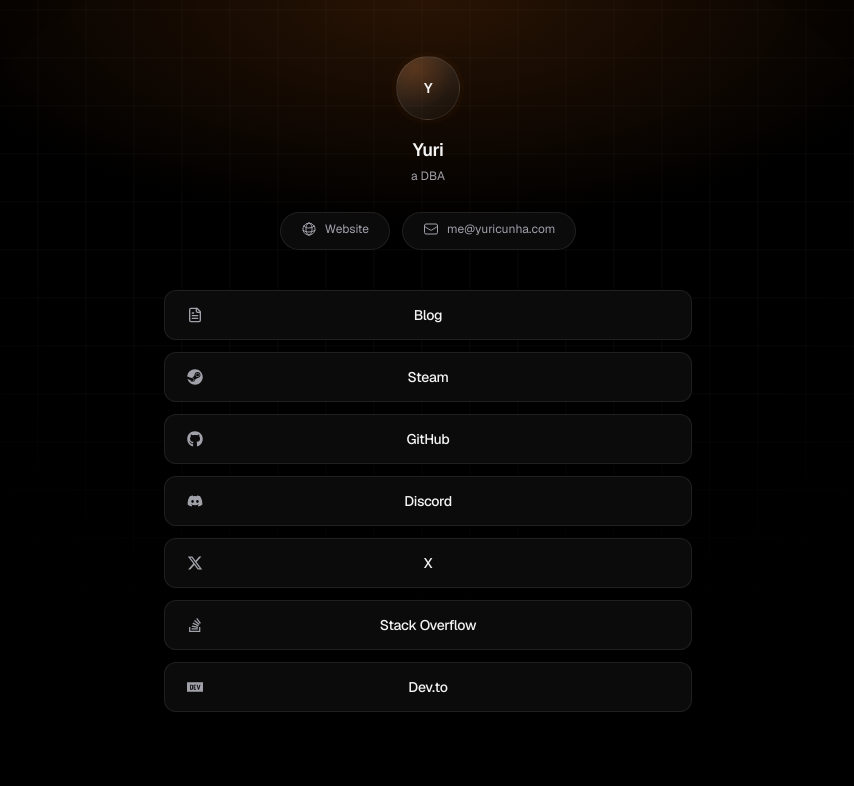
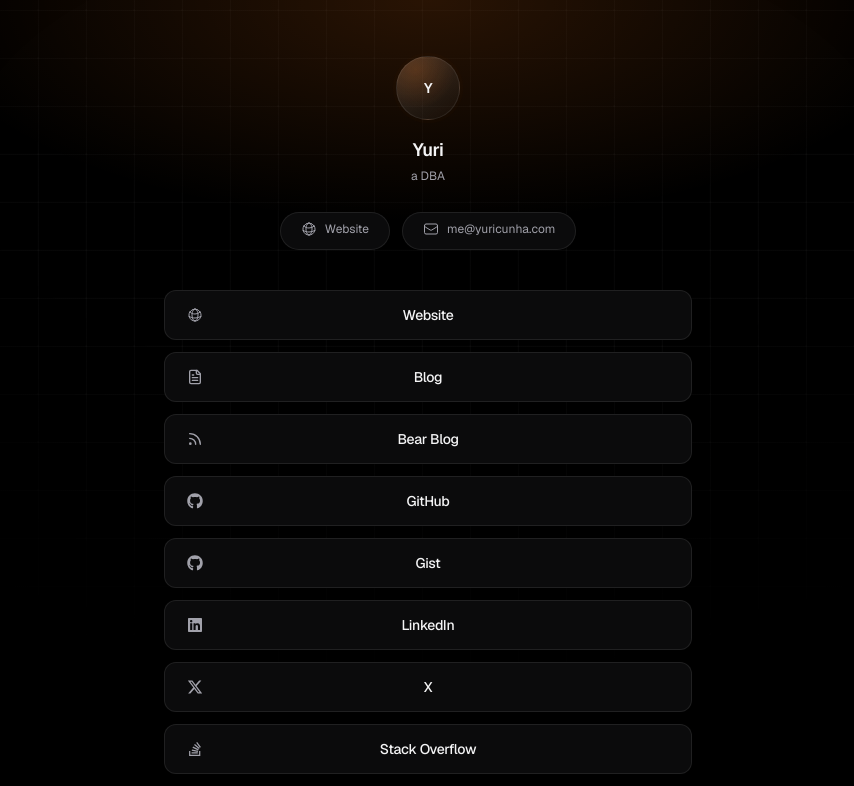
Before and after one commit to isyuricunha/links, a Next.js app: page / in a window 1280 px wide. Shown: the top 786 px of the page, without its empty margins (212-1066 px from the left). Built offline with nearby package versions, Linux system fonts and the light colour scheme.

Commit message:
feat(web): add full social links

```diff
--- a/src/app/page.tsx
+++ b/src/app/page.tsx
@@ -1,66 +1,84 @@
+import type { IconType } from "react-icons";
 import {
   FaDiscord,
   FaGithub,
+  FaHackerNews,
+  FaLinkedin,
+  FaMedium,
+  FaPinterest,
+  FaRedditAlien,
   FaStackOverflow,
   FaSteam,
+  FaTwitch,
 } from "react-icons/fa";
 import { FaXTwitter } from "react-icons/fa6";
-import { SiDevdotto } from "react-icons/si";
-import { HiOutlineEnvelope, HiOutlineGlobeAlt } from "react-icons/hi2";
-import { LuFileText } from "react-icons/lu";
+import { HiOutlineEnvelope, HiOutlineGlobeAlt, HiOutlineShieldCheck } from "react-icons/hi2";
+import { SiDevdotto, SiHuggingface, SiMyanimelist, SiNexusmods } from "react-icons/si";
+import { LuFileText, LuRss } from "react-icons/lu";
 
 export default function Home() {
   type linkItem = {
     label: string;
     href: string;
-    icon: "blog" | "steam" | "github" | "discord" | "x" | "stackoverflow" | "devto";
+    icon: IconType;
+  };
+
+  type pillItem = {
+    label: string;
+    href: string;
+    icon: IconType;
   };
 
   const profile = {
     name: "Yuri",
     subtitle: "a DBA",
     pills: [
-      { label: "Website", href: "https://isyuricunha.com", kind: "website" },
-      { label: "me@yuricunha.com", href: "mailto:me@yuricunha.com", kind: "email" },
+      { label: "Website", href: "https://yuricunha.com", icon: HiOutlineGlobeAlt },
+      { label: "me@yuricunha.com", href: "mailto:me@yuricunha.com", icon: HiOutlineEnvelope },
     ],
     links: [
-      { label: "Blog", href: "https://isyuricunha.com", icon: "blog" },
-      { label: "Steam", href: "https://steamcommunity.com", icon: "steam" },
-      { label: "GitHub", href: "https://github.com", icon: "github" },
-      { label: "Discord", href: "https://discord.com", icon: "discord" },
-      { label: "X", href: "https://x.com", icon: "x" },
+      { label: "Website", href: "https://yuricunha.com/", icon: HiOutlineGlobeAlt },
+      { label: "Blog", href: "https://yuricunha.com/blog", icon: LuFileText },
+      { label: "Bear Blog", href: "https://yuricunha.bearblog.dev/", icon: LuRss },
+
+      { label: "GitHub", href: "https://github.com/isyuricunha", icon: FaGithub },
+      { label: "Gist", href: "https://gist.github.com/isyuricunha", icon: FaGithub },
+      { label: "LinkedIn", href: "https://br.linkedin.com/in/isyuricunha", icon: FaLinkedin },
+
+      { label: "X", href: "https://x.com/isyuricunha", icon: FaXTwitter },
       {
         label: "Stack Overflow",
-        href: "https://stackoverflow.com",
-        icon: "stackoverflow",
+        href: "https://stackoverflow.com/users/19750503/yuri-cunha",
+        icon: FaStackOverflow,
       },
-      { label: "Dev.to", href: "https://dev.to", icon: "devto" },
+      { label: "Dev.to", href: "https://dev.to/isyuricunha", icon: SiDevdotto },
+      { label: "Medium", href: "https://medium.com/@isyuricunha", icon: FaMedium },
+      { label: "Hugging Face", href: "https://huggingface.co/isyuricunha", icon: SiHuggingface },
+
+      { label: "Discord", href: "https://discordapp.com/users/1018988240151253002", icon: FaDiscord },
+      { label: "Steam", href: "https://steamcommunity.com/id/isyuricunha/", icon: FaSteam },
+      { label: "Twitch", href: "https://www.twitch.tv/isyuricunha/", icon: FaTwitch },
+
+      { label: "Reddit", href: "https://www.reddit.com/user/isyuricunha/", icon: FaRedditAlien },
+      { label: "Pinterest", href: "https://www.pinterest.com/isyuricunha/", icon: FaPinterest },
+      { label: "Nexus Mods", href: "https://www.nexusmods.com/profile/isyuricunha/", icon: SiNexusmods },
+      { label: "MyAnimeList", href: "https://myanimelist.net/profile/isyuricunha", icon: SiMyanimelist },
+      {
+        label: "Privacy Guides Forum",
+        href: "https://discuss.privacyguides.net/u/isyuricunha/summary",
+        icon: HiOutlineShieldCheck,
+      },
+      { label: "Hacker News", href: "https://news.ycombinator.com/user?id=isyuricunha", icon: FaHackerNews },
     ] satisfies linkItem[],
+  } satisfies {
+    name: string;
+    subtitle: string;
+    pills: pillItem[];
+    links: linkItem[];
   };
 
   const iconClassName =
     "size-4 text-muted transition-colors group-hover:text-foreground";
-
-  const icon = (name: linkItem["icon"]) => {
-    switch (name) {
-      case "blog":
-        return <LuFileText className={iconClassName} aria-hidden="true" />;
-      case "steam":
-        return <FaSteam className={iconClassName} aria-hidden="true" />;
-      case "github":
-        return <FaGithub className={iconClassName} aria-hidden="true" />;
-      case "discord":
-        return <FaDiscord className={iconClassName} aria-hidden="true" />;
-      case "x":
-        return <FaXTwitter className={iconClassName} aria-hidden="true" />;
-      case "stackoverflow":
-        return (
-          <FaStackOverflow className={iconClassName} aria-hidden="true" />
-        );
-      case "devto":
-        return <SiDevdotto className={iconClassName} aria-hidden="true" />;
-    }
-  };
 
   return (
     <div className="relative min-h-screen bg-background">
@@ -101,11 +119,7 @@
                 className="rounded-full border border-border bg-surface px-5 py-2 text-xs text-muted transition-colors hover:border-accent/40 hover:text-foreground focus-visible:outline-none focus-visible:ring-2 focus-visible:ring-accent/40"
               >
                 <span className="inline-flex items-center gap-2">
-                  {pill.kind === "email" ? (
-                    <HiOutlineEnvelope className="size-4 text-muted" aria-hidden="true" />
-                  ) : (
-                    <HiOutlineGlobeAlt className="size-4 text-muted" aria-hidden="true" />
-                  )}
+                  <pill.icon className="size-4 text-muted" aria-hidden="true" />
                   {pill.label}
                 </span>
               </a>
@@ -130,7 +144,9 @@
                 <span className="absolute inset-0 bg-[linear-gradient(115deg,transparent_0%,rgba(244,244,245,0.07)_45%,transparent_60%)]" />
               </span>
 
-              <span className="relative z-10 grid place-items-center">{icon(link.icon)}</span>
+              <span className="relative z-10 grid place-items-center">
+                <link.icon className={iconClassName} aria-hidden="true" />
+              </span>
               <span className="relative z-10 text-center font-medium tracking-tight">
                 {link.label}
               </span>
```
